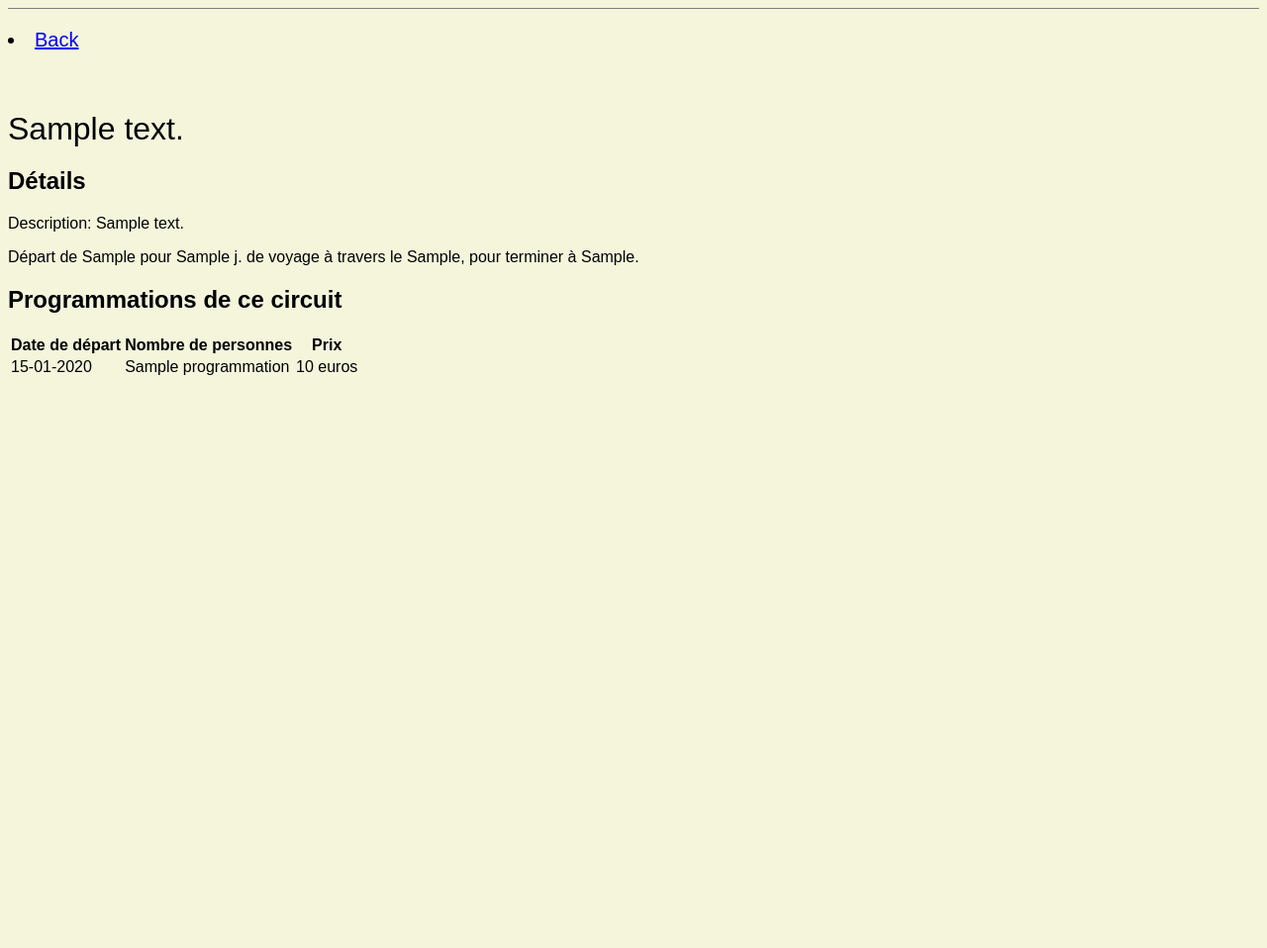
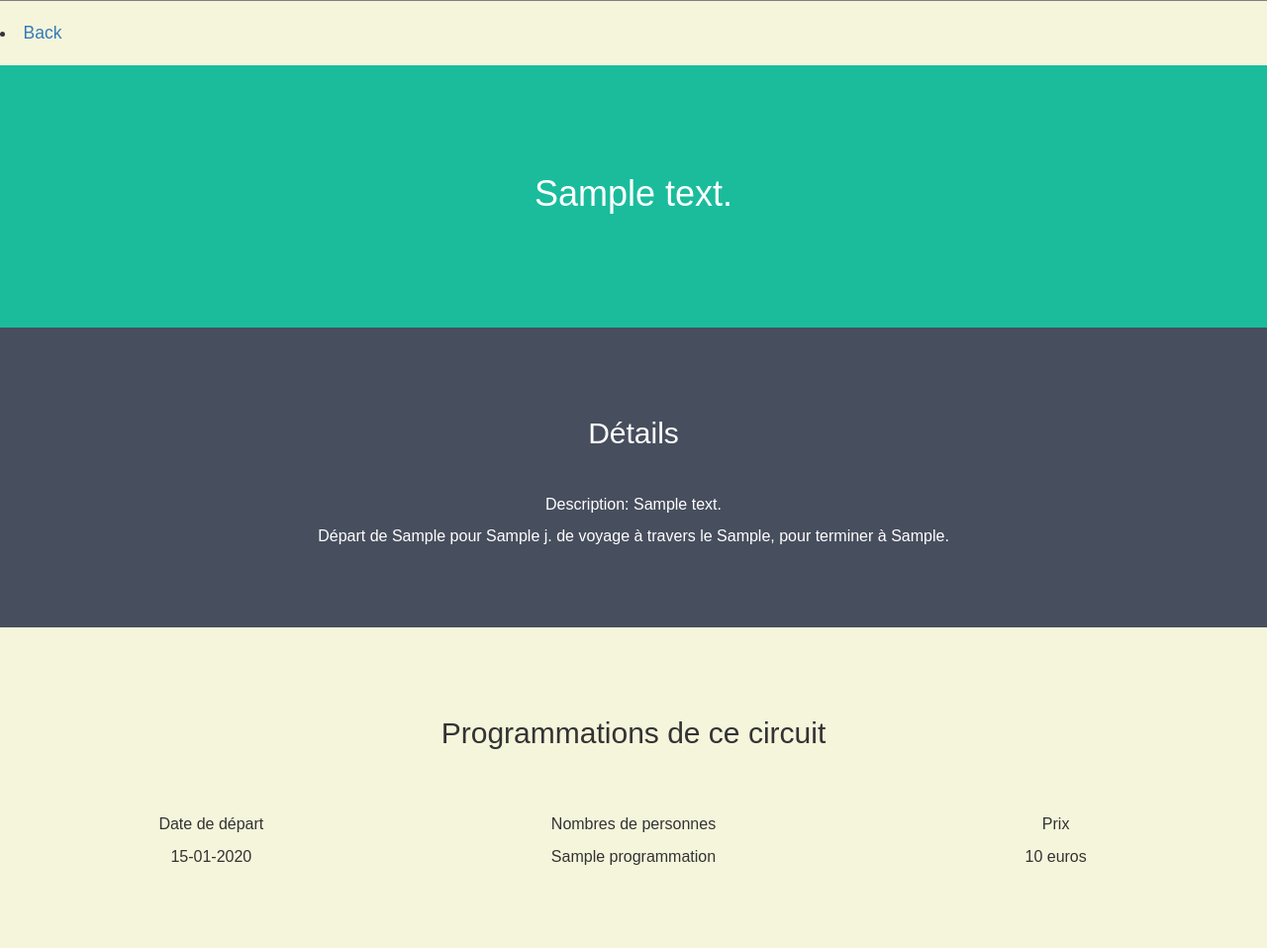
Before and after one commit to Raminka/web2A, a PHP site: template templates/circuitshow.html.twig in a window 1280 px wide. Shown: the whole page at 99% size. Before the commit the page ends 379 px from the top, so only its background shows below. Run offline with PHP 8.4, Linux system fonts and the light colour scheme; the template is opened without the code that fills it: most values are stand-ins (such as "Sample title", 1, 10 or a date in 2020); some libraries are stand-ins or nearby versions.

Commit message:
modif de circuitshow

```diff
--- a/templates/circuitshow.html.twig
+++ b/templates/circuitshow.html.twig
@@ -5,43 +5,74 @@
 <!DOCTYPE html>
 <html>
 <head>
+  <link rel="stylesheet" href="/css/bootstrap.min.css">
 <link rel="stylesheet" href="/css/styles.css">
   <title>Details for circuit {{ id }}</title>
+
+<style>
+p {font-size: 16px;}
+  .margin {margin-bottom: 45px;}
+  .bg-1 {
+      background-color: #1abc9c; /* Green */
+      color: #ffffff;
+  }
+    .bg-2 {
+      background-color: #474e5d; /* Dark Blue */
+      color: #ffffff;
+  }
+  .container-fluid {
+      padding-top: 70px;
+      padding-bottom: 70px;
+  }
+</style>
 </head>
 <body>
 <li><a href="/circuit"><span class="sidebar-text">Back</span></a></li>
-  <h1>{{ circuit.description }}</h1>
 
-	<h2>Détails</h2>
+<!-- First Container -->
+<div class="container-fluid bg-1 text-center">
+  <h1 class="margin">{{ circuit.description }}</h1>
+ </div>
 
-			<p>Description: {{ circuit.description }}</p>
-
-			<p>Départ de {{ circuit.villeDepart }} pour {{ circuit.dureeCircuit }} j.
+<!-- Second Container -->
+<div class="container-fluid bg-2 text-center">
+  <h2 class="margin">Détails</h2>
+ 	<p>Description: {{ circuit.description }}</p>
+	<p>Départ de {{ circuit.villeDepart }} pour {{ circuit.dureeCircuit }} j.
          de voyage à travers le {{ circuit.paysDepart }}, pour terminer à
          {{ circuit.villeArrivee }}.</p>
 
-  {% if circuit.programmations is not empty %}
-  <h2>Programmations de ce circuit</h2>
+</div>
+
+
+<!-- Third Container (Grid) -->
+<div class="container-fluid bg-3 text-center">
+	{% if circuit.programmations is not empty %}
+
+  	<h2 class="margin">Programmations de ce circuit</h2><br>
   {# <pre>{{ dump(circuit) }}</pre> #}
-     	<table>
-     	 		<thead>
-     					<tr>
-     				    	<th>Date de départ</th>
-     						  <th>Nombre de personnes</th>
-     						  <th>Prix</th>
-     					</tr>
-     				</thead>
-     		{%  for programmation in circuit.programmations %}
-     			<tr>
-     			   <td>{{ programmation.dateDepart|date('d-m-Y')  }}</td>
-     			   <td>{{ programmation.nombrePersonnes }}</td>
-     			   <td>{{ programmation.prix }} euros</td>
-     			</tr>
-     		{% endfor %}
-     		</table>
+  	<div class="row">
+		{%  for programmation in circuit.programmations %}
+	    		<div class="col-sm-4">
+      				<p>Date de départ</p>
+     				<p>{{ programmation.dateDepart|date('d-m-Y')  }}</p>
+	    		</div>
+	    		<div class="col-sm-4">
+      				<p>Nombres de personnes</p>
+     				<p>{{ programmation.nombrePersonnes }}</p>
+   			</div>
+    			<div class="col-sm-4">
+      				<p>Prix</p>
+				<p>{{ programmation.prix }} euros</p>
+
+      			</div>
+		{% endfor %}
+	</div>
+
+
     {% else %}
     <p>Désolé : pas encore de programmations pour ce circuit.</p>
     {% endif %}
-
+</div>
 </body>
 </html>
```
Also changed, not shown: templates/andalousie.jpg (added), templates/ile-de-france.jpg (added), templates/italie.jpg (added), templates/vietnam.jpg (added).
